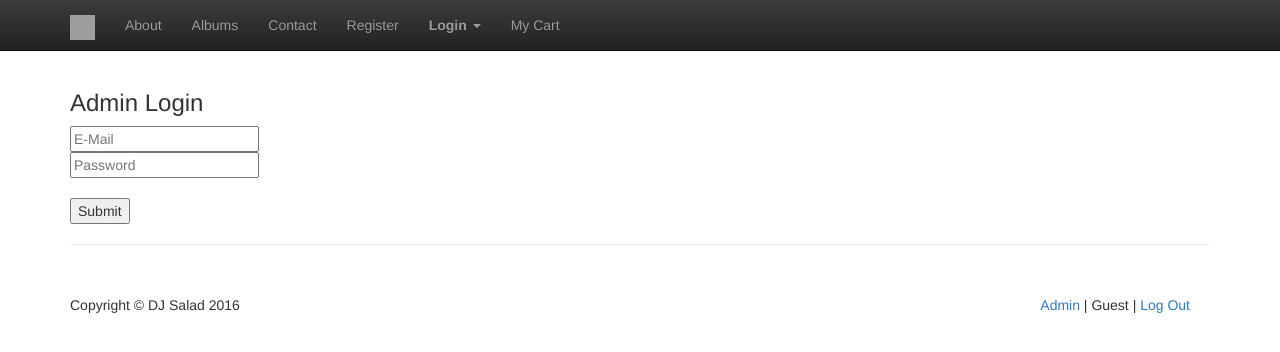
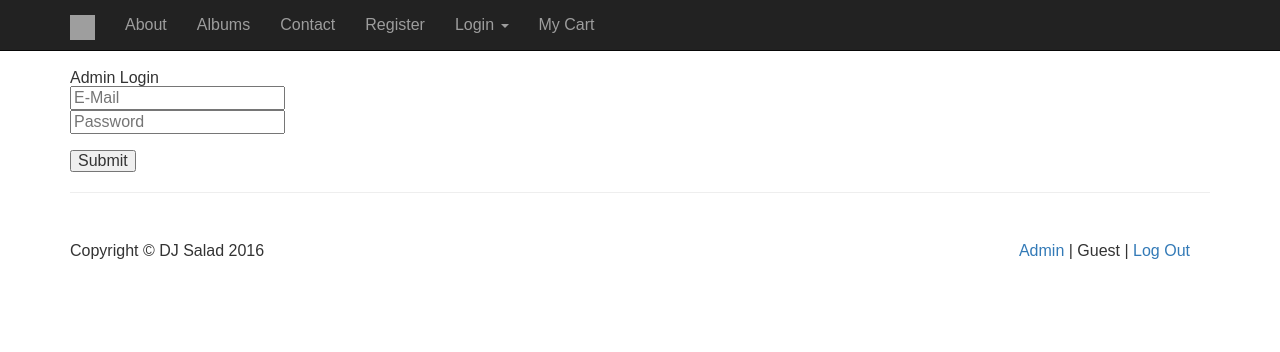
Before and after one commit to stephguac/djsalad, a CodeIgniter app: page /database/index.php/admins/index in a window 1280 px wide. Shown: the top 352 px of the page. Run offline with CodeIgniter, Linux system fonts and the light colour scheme; some libraries are stand-ins or nearby versions; grey boxes are pictures that could not be loaded.

Commit message:
minor changes

```diff
--- a/application/views/adminLoginView.php
+++ b/application/views/adminLoginView.php
@@ -3,18 +3,17 @@
 <head>
 <?php
     $this->load->view("partials/head.php");
-    $this->load->view("partials/header.php");
 ?>
     <title>Admin Login</title>
 
         <!-- Latest compiled and minified CSS -->
-        <link rel="stylesheet" href="https://maxcdn.bootstrapcdn.com/bootstrap/3.3.6/css/bootstrap.min.css" integrity="sha384-1q8mTJOASx8j1Au+a5WDVnPi2lkFfwwEAa8hDDdjZlpLegxhjVME1fgjWPGmkzs7" crossorigin="anonymous">
+        <!-- <link rel="stylesheet" href="https://maxcdn.bootstrapcdn.com/bootstrap/3.3.6/css/bootstrap.min.css" integrity="sha384-1q8mTJOASx8j1Au+a5WDVnPi2lkFfwwEAa8hDDdjZlpLegxhjVME1fgjWPGmkzs7" crossorigin="anonymous"> -->
 
         <!-- Optional theme -->
-        <link rel="stylesheet" href="https://maxcdn.bootstrapcdn.com/bootstrap/3.3.6/css/bootstrap-theme.min.css" integrity="sha384-fLW2N01lMqjakBkx3l/M9EahuwpSfeNvV63J5ezn3uZzapT0u7EYsXMjQV+0En5r" crossorigin="anonymous">
+        <!-- <link rel="stylesheet" href="https://maxcdn.bootstrapcdn.com/bootstrap/3.3.6/css/bootstrap-theme.min.css" integrity="sha384-fLW2N01lMqjakBkx3l/M9EahuwpSfeNvV63J5ezn3uZzapT0u7EYsXMjQV+0En5r" crossorigin="anonymous"> -->
 
         <!-- Latest compiled and minified JavaScript -->
-        <script src="https://maxcdn.bootstrapcdn.com/bootstrap/3.3.6/js/bootstrap.min.js" integrity="sha384-0mSbJDEHialfmuBBQP6A4Qrprq5OVfW37PRR3j5ELqxss1yVqOtnepnHVP9aJ7xS" crossorigin="anonymous"></script>
+        <!-- <script src="https://maxcdn.bootstrapcdn.com/bootstrap/3.3.6/js/bootstrap.min.js" integrity="sha384-0mSbJDEHialfmuBBQP6A4Qrprq5OVfW37PRR3j5ELqxss1yVqOtnepnHVP9aJ7xS" crossorigin="anonymous"></script> -->
 
     <style type="text/css">
         #container {
@@ -28,6 +27,9 @@
 
 </head>
     <body>
+
+        <?php $this->load->view("partials/header.php"); ?>
+
         <div class='container'>
             <form action="/Orders" method="POST">
                 <h3>Admin Login</h3>
--- a/application/views/partials/header.php
+++ b/application/views/partials/header.php
@@ -1,3 +1,5 @@
+
+
     <!-- Navigation -->
     <nav class="navbar navbar-inverse navbar-fixed-top" role="navigation">
         <div class="container">
```
